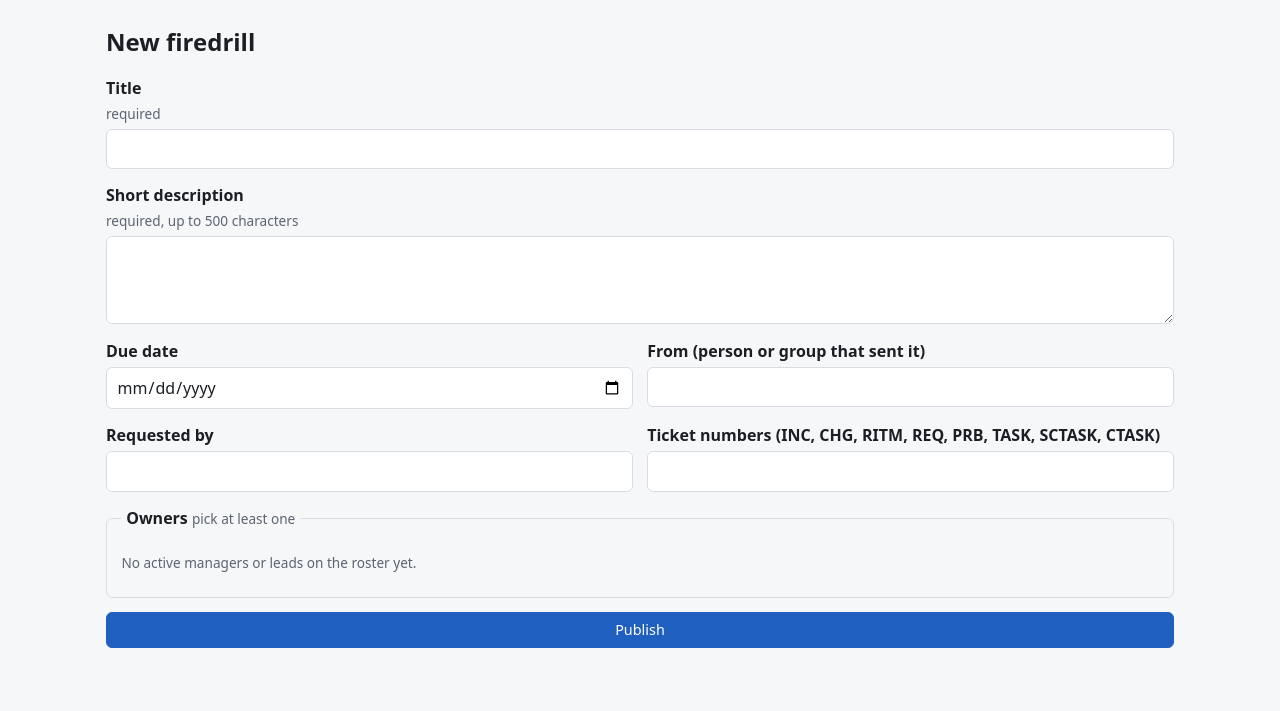
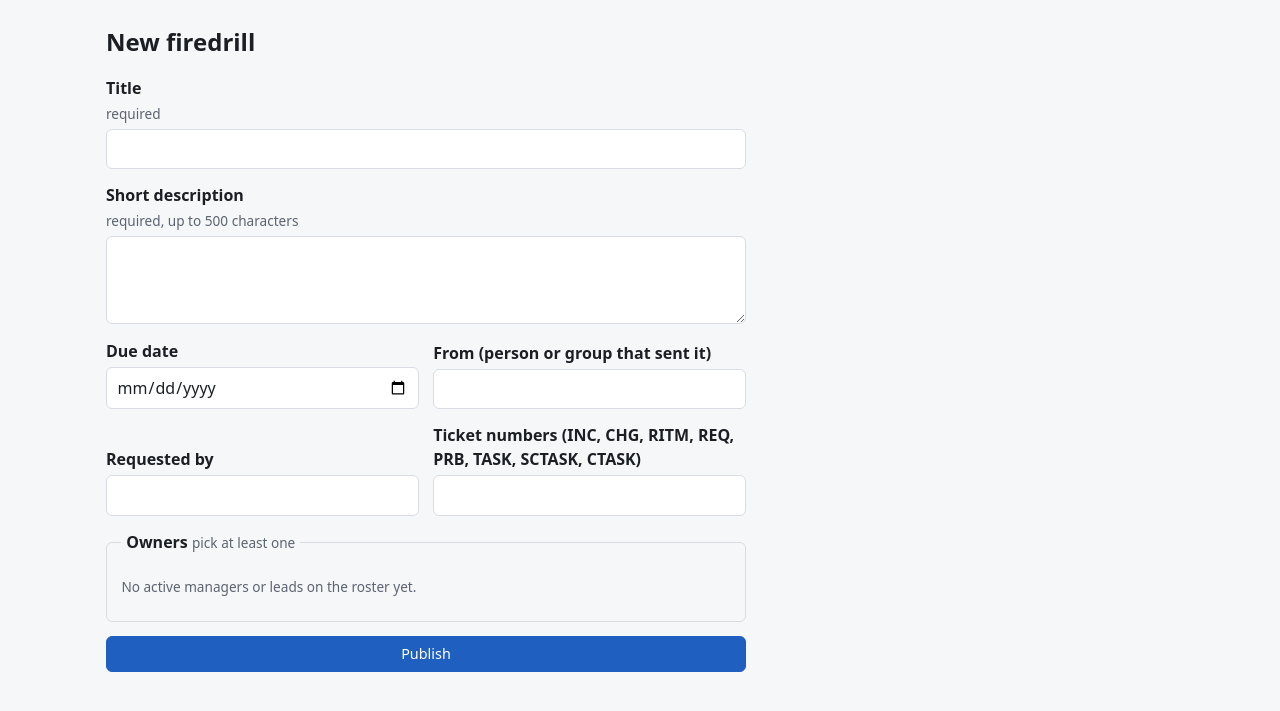
Before and after one commit to pcarpe4/situation-room, a Python web app: template src/situation_room/web/templates/new_firedrill.html in a window 1280 px wide. Shown: the part 54-765 px from the top of the page. Run offline with Jinja, Linux system fonts and the light colour scheme; the template is opened without the code that fills it, so the values that code supplies are empty.

Commit message:
style(design): FINDING-009 — New firedrill form uses the same 640px column as the update form
Paired fields now line up on their inputs when one label wraps.

Co-Authored-By: Claude Opus 5.5 <noreply@anthropic.com>

```diff
--- a/src/situation_room/web/static/app.css
+++ b/src/situation_room/web/static/app.css
@@ -162,7 +162,7 @@ button:focus-visible, .button:focus-visible, a:focus-visible, input:focus-visibl
 .stack { display: flex; flex-direction: column; gap: 0.9rem; }
 .stack label { display: flex; flex-direction: column; gap: 0.25rem; font-weight: 600; }
 .stack label.check, .stack label.status-choice { flex-direction: row; align-items: center; gap: 0.5rem; font-weight: 400; }
-.two { display: grid; grid-template-columns: 1fr 1fr; gap: 0.9rem; }
+.two { display: grid; grid-template-columns: 1fr 1fr; gap: 0.9rem; align-items: end; }
 .req { font-weight: 400; color: var(--muted); font-size: 0.85rem; }
 input, textarea, select {
   font: inherit; font-weight: 400; padding: 0.45rem 0.6rem; border: 1px solid var(--line); border-radius: var(--radius);
--- a/src/situation_room/web/templates/new_firedrill.html
+++ b/src/situation_room/web/templates/new_firedrill.html
@@ -1,6 +1,7 @@
 {% extends "base.html" %}
 {% block title %}New firedrill · Situation Room{% endblock %}
 {% block content %}
+<div class="narrow">
 <h1>New firedrill</h1>
 {% if error %}<p class="error" role="alert">{{ error }}</p>{% endif %}
 <form method="post" action="/firedrills/new" class="stack">
@@ -37,4 +38,5 @@
   </fieldset>
   <button class="primary" type="submit">Publish</button>
 </form>
+</div>
 {% endblock %}
```
